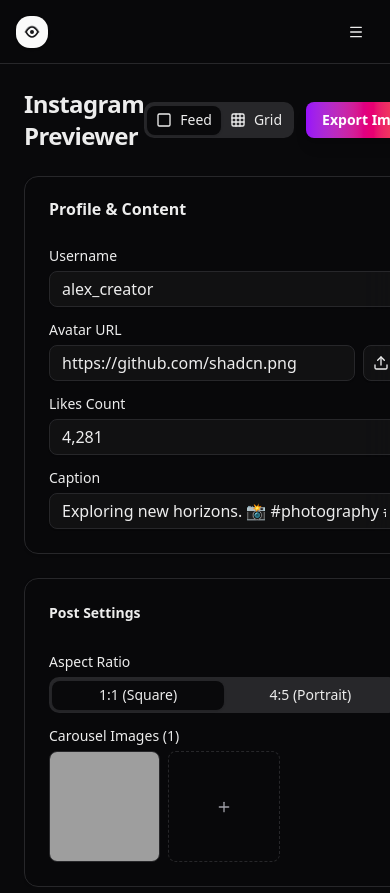
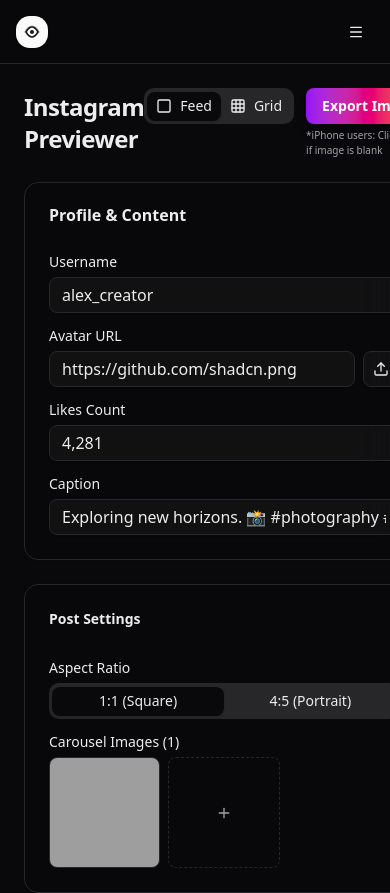
Before and after one commit to omenaieph/preview_post, a Next.js app: page /instagram in a window 390 px wide. Shown: the top 893 px of the page. Built offline with nearby package versions, Linux system fonts and the light colour scheme; grey boxes are pictures that could not be loaded.

Commit message:
feat: add mobile UX hint for iPhone export behavior

```diff
--- a/components/instagram/feed-preview.tsx
+++ b/components/instagram/feed-preview.tsx
@@ -106,12 +106,17 @@
                             <TabsTrigger value="grid" className="gap-2"><Grid className="h-4 w-4" /> Grid</TabsTrigger>
                         </TabsList>
                     </Tabs>
+                    <div className="flex flex-col items-end gap-1">
                         <Button
                             onClick={() => exportAsImage("insta-preview-area", "instagram-preview")}
                             className="bg-gradient-to-r from-purple-600 via-pink-600 to-orange-500 hover:opacity-90 text-white font-bold border-0 shadow-lg"
                         >
                             Export Image
                         </Button>
+                        <span className="text-[10px] text-muted-foreground block lg:hidden">
+                            *iPhone users: Click twice if image is blank
+                        </span>
+                    </div>
                 </div>
             </div>
 
--- a/components/linkedin/hook-checker.tsx
+++ b/components/linkedin/hook-checker.tsx
@@ -40,12 +40,17 @@
         <div className="flex flex-col gap-6 min-h-[calc(100vh-4rem)] p-6 overflow-y-auto">
             <div className="flex items-center justify-between shrink-0">
                 <h2 className="text-2xl font-bold tracking-tight">LinkedIn Hook Checker</h2>
+                <div className="flex flex-col items-end gap-1">
                     <Button
                         onClick={() => exportAsImage("linkedin-preview-card", "linkedin-preview")}
                         className="bg-gradient-to-r from-blue-600 to-indigo-600 hover:from-blue-700 hover:to-indigo-700 text-white border-0 shadow-lg shadow-blue-500/20"
                     >
                         Export Preview
                     </Button>
+                    <span className="text-[10px] text-muted-foreground block lg:hidden">
+                        *iPhone users: Click twice if image is blank
+                    </span>
+                </div>
             </div>
 
             <div className="flex flex-col lg:flex-row gap-8 shrink-0 min-h-[850px]">
--- a/components/tiktok/safe-zone-preview.tsx
+++ b/components/tiktok/safe-zone-preview.tsx
@@ -42,12 +42,17 @@
         <div className="flex flex-col gap-6 min-h-[calc(100vh-4rem)] p-6 overflow-y-auto">
             <div className="flex items-center justify-between shrink-0">
                 <h2 className="text-2xl font-bold tracking-tight">TikTok Safe Zone Previewer</h2>
+                <div className="flex flex-col items-end gap-1">
                     <Button
                         onClick={() => exportAsImage("tiktok-preview-area", "tiktok-safe-zone")}
                         className="bg-gradient-to-r from-[#FE2C55] to-[#25F4EE] hover:opacity-90 text-black font-bold border-0 shadow-lg shadow-pink-500/20"
                     >
                         Export Image
                     </Button>
+                    <span className="text-[10px] text-muted-foreground block lg:hidden">
+                        *iPhone users: Click twice if image is blank
+                    </span>
+                </div>
             </div>
 
             <div className="flex flex-col lg:flex-row gap-8 shrink-0 min-h-[800px]">
--- a/components/x/tweet-preview.tsx
+++ b/components/x/tweet-preview.tsx
@@ -100,12 +100,17 @@
                             <TabsTrigger value="dark">Lights Out</TabsTrigger>
                         </TabsList>
                     </Tabs>
+                    <div className="flex flex-col items-end gap-1">
                         <Button
                             onClick={() => exportAsImage("x-preview-area", "x-tweet-preview")}
                             className="bg-zinc-100 hover:bg-zinc-200 text-black font-bold border-0 shadow-lg"
                         >
                             Export PNG
                         </Button>
+                        <span className="text-[10px] text-zinc-500 block lg:hidden">
+                            *iPhone users: Click twice if image is blank
+                        </span>
+                    </div>
                 </div>
             </div>
 
--- a/components/youtube/previewer.tsx
+++ b/components/youtube/previewer.tsx
@@ -36,9 +36,14 @@
         <div className="flex flex-col gap-6 min-h-[calc(100vh-4rem)] p-6 overflow-y-auto">
             <div className="flex items-center justify-between shrink-0">
                 <h2 className="text-2xl font-bold tracking-tight">YouTube Previewer</h2>
-                <Button onClick={handleExport} className="bg-gradient-to-r from-red-600 to-orange-600 hover:from-red-700 hover:to-orange-700 text-white border-0 shadow-lg shadow-red-500/20">
-                    Export Image
-                </Button>
+                <div className="flex flex-col items-end gap-1">
+                    <Button onClick={handleExport} className="bg-gradient-to-r from-red-600 to-orange-600 hover:from-red-700 hover:to-orange-700 text-white border-0 shadow-lg shadow-red-500/20">
+                        Export Image
+                    </Button>
+                    <span className="text-[10px] text-muted-foreground block lg:hidden">
+                        *iPhone users: Click twice if image is blank
+                    </span>
+                </div>
             </div>
 
             <div className="flex flex-col lg:flex-row gap-6 shrink-0 min-h-[600px]">
```
Lines whose indentation alone changed are shown as unchanged.
